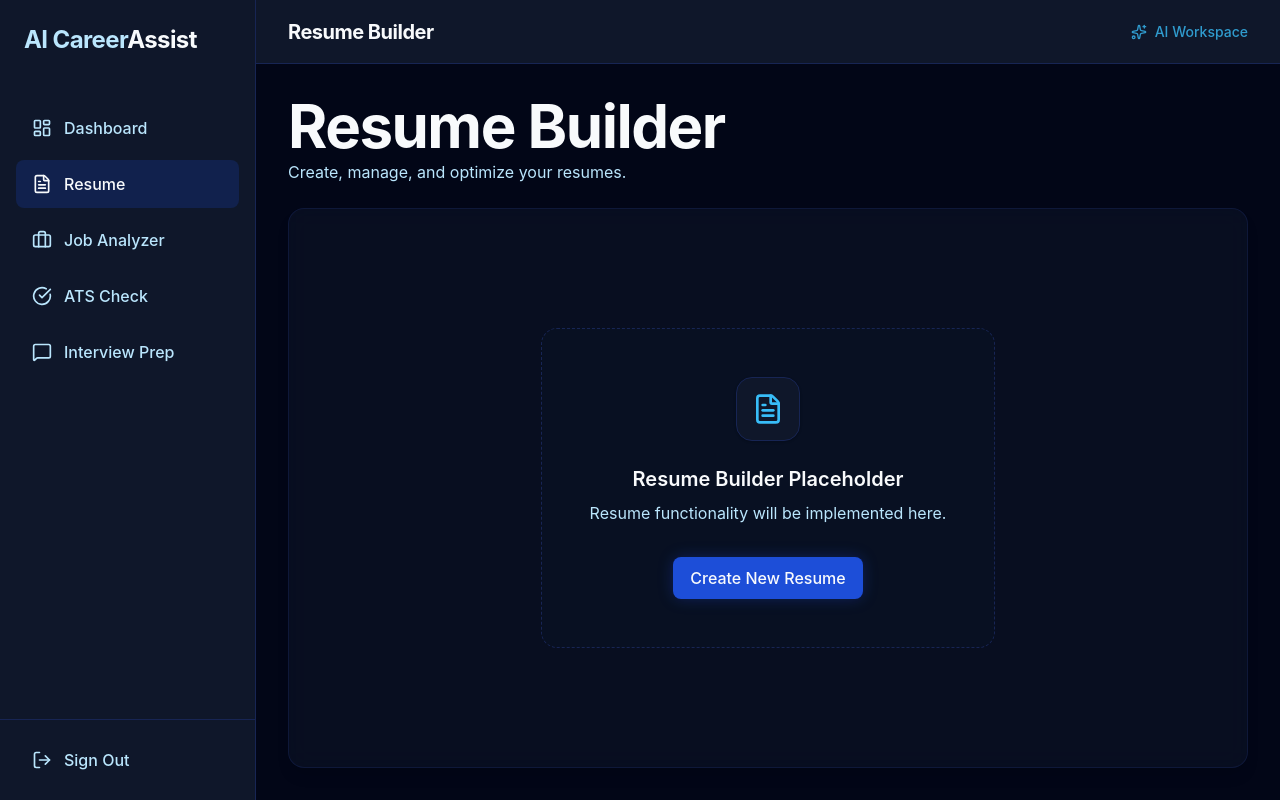
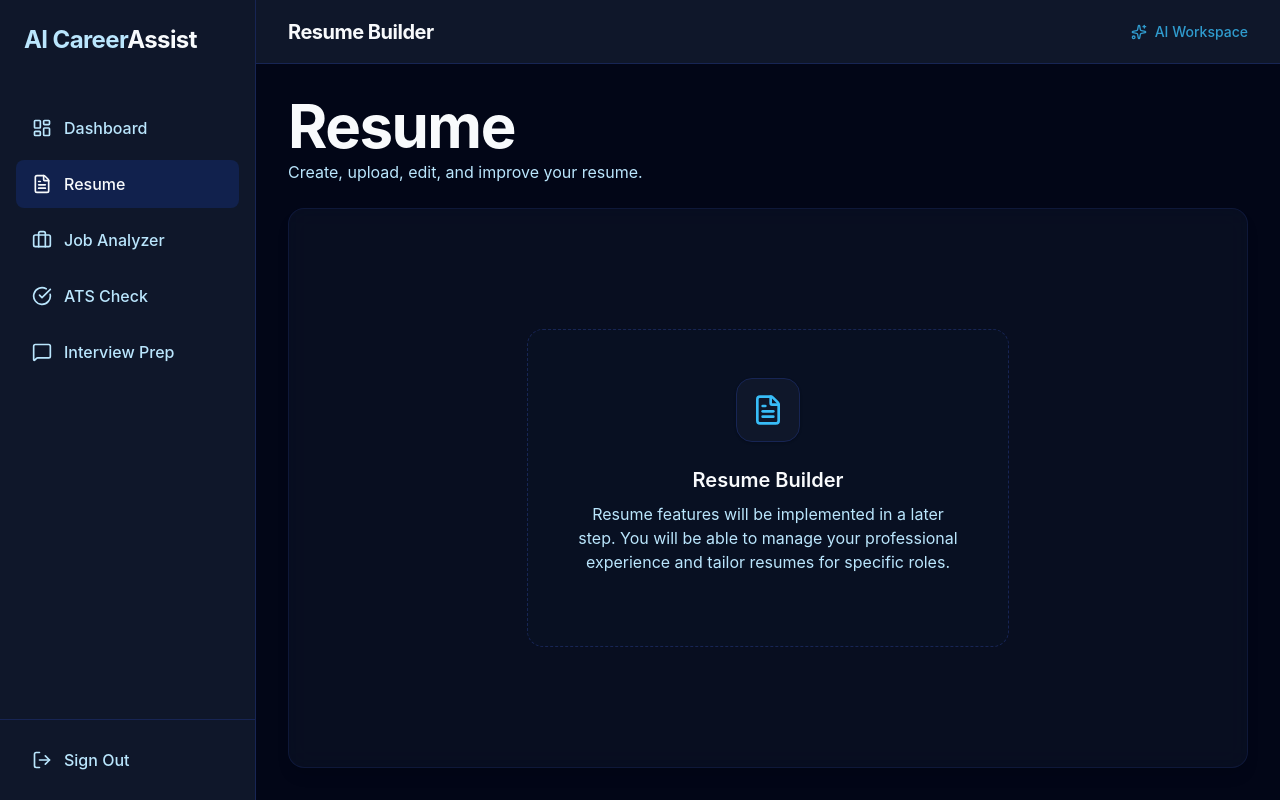
Before and after one commit to indrajit1306/AI-Career-Assistant, a React (Vite) app: page /resume in a window 1280 px wide. Built offline with nearby package versions, Linux system fonts and the light colour scheme.

Commit message:
feat: add Resume page with placeholder empty state

```diff
--- a/src/pages/Resume.tsx
+++ b/src/pages/Resume.tsx
@@ -3,22 +3,20 @@ import { Heading } from '../components/ui/Heading';
 import { GlassCard } from '../components/ui/GlassCard';
 import { EmptyState } from '../components/ui/EmptyState';
 import { FileText } from 'lucide-react';
-import { Button } from '../components/ui/Button';
 
 export const Resume: React.FC = () => {
   return (
     <div className="space-y-6 h-full flex flex-col">
       <header>
-        <Heading level={1}>Resume Builder</Heading>
-        <p className="text-text-secondary mt-1">Create, manage, and optimize your resumes.</p>
+        <Heading level={1}>Resume</Heading>
+        <p className="text-text-secondary mt-1">Create, upload, edit, and improve your resume.</p>
       </header>
 
       <GlassCard className="flex-1 flex items-center justify-center">
         <EmptyState
           icon={<FileText size={32} />}
-          title="Resume Builder Placeholder"
-          description="Resume functionality will be implemented here."
-          action={<Button variant="primary">Create New Resume</Button>}
+          title="Resume Builder"
+          description="Resume features will be implemented in a later step. You will be able to manage your professional experience and tailor resumes for specific roles."
         />
       </GlassCard>
     </div>
```
